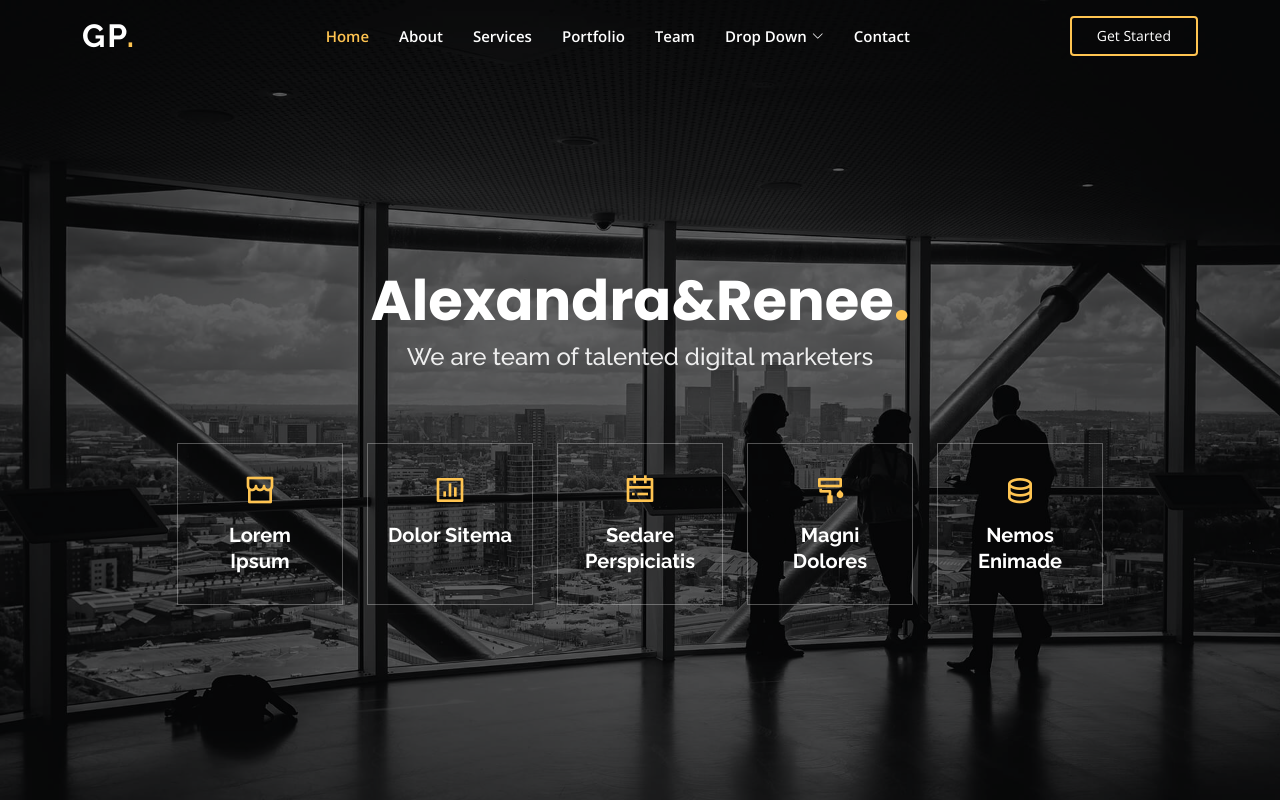
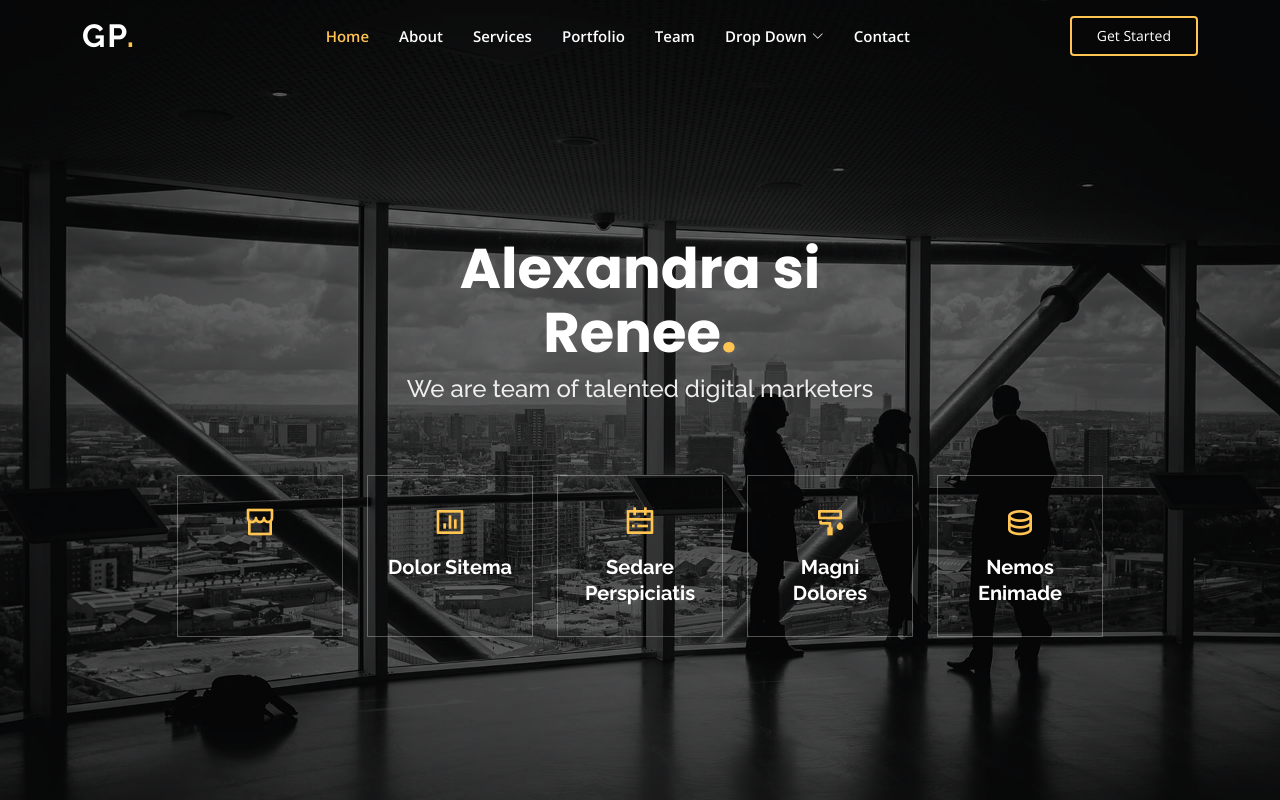
Before and after one commit to AlexandraRenee/AlexandraRenee.github.io, a plain HTML site: page index.html in a window 1280 px wide. Shown: the top 800 px of the page. Drawn offline with nearby package versions, Linux system fonts and the light colour scheme.

Commit message:
okmoiuhyu

```diff
--- a/index.html
+++ b/index.html
@@ -87,7 +87,7 @@
 
       <div class="row justify-content-center" data-aos="fade-up" data-aos-delay="150">
         <div class="col-xl-6 col-lg-8">
-          <h1>Alexandra&Renee<span>.</span></h1>
+          <h1>Alexandra si Renee<span>.</span></h1>
           <h2>We are team of talented digital marketers</h2>
         </div>
       </div>
@@ -96,7 +96,7 @@
         <div class="col-xl-2 col-md-4">
           <div class="icon-box">
             <i class="ri-store-line"></i>
-            <h3><a href="">Lorem Ipsum</a></h3>
+            <h3><a href=""></a></h3>
           </div>
         </div>
         <div class="col-xl-2 col-md-4">
```
